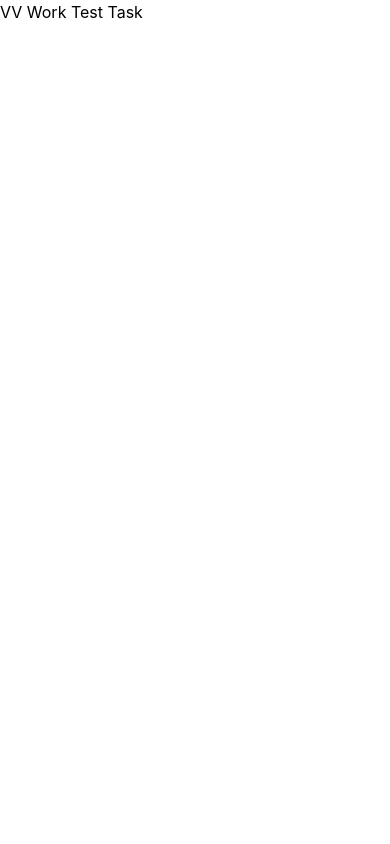
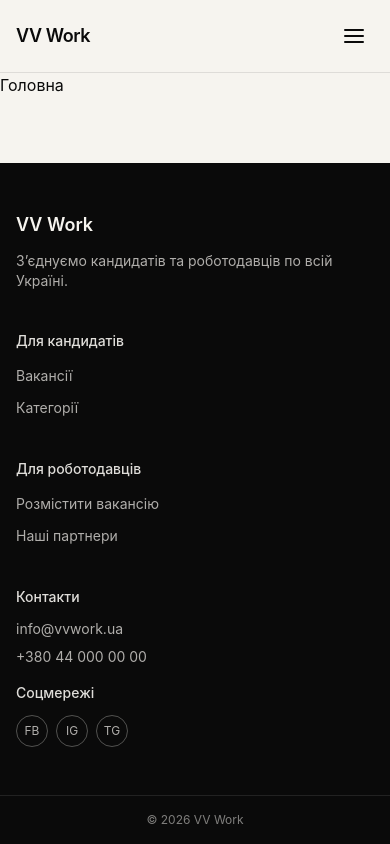
Before and after one commit to feverK13/vv-work-test-task, a React (Vite) app: page / in a window 390 px wide. Built offline with nearby package versions, Linux system fonts and the light colour scheme.

Commit message:
feat(layout): add header, footer, routing and page shells

```diff
--- a/package.json
+++ b/package.json
@@ -18,6 +18,7 @@
     "@tailwindcss/vite": "^4.3.3",
     "react": "^19.2.8",
     "react-dom": "^19.2.8",
+    "react-router": "^7.18.4",
     "tailwindcss": "^4.3.3"
   },
   "devDependencies": {
--- a/src/App.tsx
+++ b/src/App.tsx
@@ -1,5 +1,21 @@
+import { BrowserRouter, Route, Routes } from 'react-router';
+import { Layout } from '@/components/layout/layout';
+import { HomePage } from '@/pages/home';
+import { PartnerPage } from '@/pages/partner';
+import { ContactsPage } from '@/pages/contacts';
+
 function App() {
-  return <div>VV Work Test Task</div>;
+  return (
+    <BrowserRouter>
+      <Routes>
+        <Route element={<Layout />}>
+          <Route index element={<HomePage />} />
+          <Route path="partners/:slug" element={<PartnerPage />} />
+          <Route path="контакти" element={<ContactsPage />} />
+        </Route>
+      </Routes>
+    </BrowserRouter>
+  );
 }
 
 export default App;
--- /dev/null
+++ b/src/components/layout/footer.tsx
@@ -0,0 +1,85 @@
+import { Link } from 'react-router';
+
+const CURRENT_YEAR = new Date().getFullYear();
+
+const CANDIDATE_LINKS = [
+  { label: 'Вакансії', to: '/#partners' },
+  { label: 'Категорії', to: '/#categories' },
+];
+
+const EMPLOYER_LINKS = [
+  { label: 'Розмістити вакансію', to: '/контакти' },
+  { label: 'Наші партнери', to: '/#partners' },
+];
+
+const SOCIAL_LINKS = [
+  { label: 'Facebook', abbr: 'FB' },
+  { label: 'Instagram', abbr: 'IG' },
+  { label: 'Telegram', abbr: 'TG' },
+];
+
+export function Footer() {
+  return (
+    <footer className="bg-ink text-paper">
+      <div className="mx-auto grid max-w-6xl gap-10 px-4 py-12 sm:grid-cols-2 sm:px-6 lg:grid-cols-4">
+        <div>
+          <p className="text-lg font-semibold">VV Work</p>
+          <p className="mt-3 text-sm text-paper/70">
+            З’єднуємо кандидатів та роботодавців по всій Україні.
+          </p>
+        </div>
+
+        <div>
+          <p className="text-sm font-medium text-paper/90">Для кандидатів</p>
+          <ul className="mt-3 space-y-2">
+            {CANDIDATE_LINKS.map((link) => (
+              <li key={link.label}>
+                <Link to={link.to} className="text-sm text-paper/70 hover:text-brand-400">
+                  {link.label}
+                </Link>
+              </li>
+            ))}
+          </ul>
+        </div>
+
+        <div>
+          <p className="text-sm font-medium text-paper/90">Для роботодавців</p>
+          <ul className="mt-3 space-y-2">
+            {EMPLOYER_LINKS.map((link) => (
+              <li key={link.label}>
+                <Link to={link.to} className="text-sm text-paper/70 hover:text-brand-400">
+                  {link.label}
+                </Link>
+              </li>
+            ))}
+          </ul>
+        </div>
+
+        <div>
+          <p className="text-sm font-medium text-paper/90">Контакти</p>
+          <ul className="mt-3 space-y-2 text-sm text-paper/70">
+            <li>info@vvwork.ua</li>
+            <li>+380 44 000 00 00</li>
+          </ul>
+
+          <p className="mt-4 text-sm font-medium text-paper/90">Соцмережі</p>
+          <div className="mt-3 flex gap-2">
+            {SOCIAL_LINKS.map((social) => (
+              <span
+                key={social.abbr}
+                title={social.label}
+                className="flex h-8 w-8 items-center justify-center rounded-full border border-paper/30 text-xs text-paper/70"
+              >
+                {social.abbr}
+              </span>
+            ))}
+          </div>
+        </div>
+      </div>
+
+      <div className="border-t border-paper/10 px-4 py-4 text-center text-xs text-paper/50 sm:px-6">
+        © {CURRENT_YEAR} VV Work
+      </div>
+    </footer>
+  );
+}
--- /dev/null
+++ b/src/components/layout/header.tsx
@@ -0,0 +1,110 @@
+import { useState } from 'react';
+import { Link, useLocation } from 'react-router';
+
+type NavItem = {
+  label: string;
+  to: string;
+};
+
+const NAV_ITEMS: NavItem[] = [
+  { label: 'Знайти роботу', to: '/#partners' },
+  { label: 'Знайти працівника', to: '/#employer' },
+  { label: 'Про нас', to: '/#about' },
+  { label: 'Партнери', to: '/#partners' },
+  { label: 'Контакти', to: '/контакти' },
+];
+
+function MenuIcon() {
+  return (
+    <svg
+      width="24"
+      height="24"
+      viewBox="0 0 24 24"
+      fill="none"
+      stroke="currentColor"
+      strokeWidth="2"
+      strokeLinecap="round"
+      aria-hidden="true"
+    >
+      <line x1="3" y1="6" x2="21" y2="6" />
+      <line x1="3" y1="12" x2="21" y2="12" />
+      <line x1="3" y1="18" x2="21" y2="18" />
+    </svg>
+  );
+}
+
+function CloseIcon() {
+  return (
+    <svg
+      width="24"
+      height="24"
+      viewBox="0 0 24 24"
+      fill="none"
+      stroke="currentColor"
+      strokeWidth="2"
+      strokeLinecap="round"
+      aria-hidden="true"
+    >
+      <line x1="6" y1="6" x2="18" y2="18" />
+      <line x1="18" y1="6" x2="6" y2="18" />
+    </svg>
+  );
+}
+
+export function Header() {
+  const [isMenuOpen, setIsMenuOpen] = useState(false);
+  const location = useLocation();
+
+  const isActive = (to: string) => {
+    const [path, hash] = to.split('#');
+    return location.pathname === path && location.hash === (hash ? `#${hash}` : '');
+  };
+
+  const navLinkClassName = (to: string) =>
+    `text-sm transition-colors ${
+      isActive(to) ? 'text-brand-500 underline underline-offset-4' : 'text-ink hover:text-brand-500'
+    }`;
+
+  return (
+    <header className="sticky top-0 z-40 border-b border-ink/10 bg-paper">
+      <div className="mx-auto flex max-w-6xl items-center justify-between px-4 py-4 sm:px-6">
+        <Link to="/" className="text-lg font-semibold tracking-tight text-ink">
+          VV Work
+        </Link>
+
+        <nav className="hidden items-center gap-6 md:flex">
+          {NAV_ITEMS.map((item) => (
+            <Link key={item.label} to={item.to} className={navLinkClassName(item.to)}>
+              {item.label}
+            </Link>
+          ))}
+        </nav>
+
+        <button
+          type="button"
+          className="inline-flex items-center justify-center p-2 text-ink md:hidden"
+          aria-expanded={isMenuOpen}
+          onClick={() => setIsMenuOpen((open) => !open)}
+        >
+          <span className="sr-only">{isMenuOpen ? 'Закрити меню' : 'Відкрити меню'}</span>
+          {isMenuOpen ? <CloseIcon /> : <MenuIcon />}
+        </button>
+      </div>
+
+      {isMenuOpen ? (
+        <nav className="flex flex-col gap-1 border-t border-ink/10 px-4 pb-4 md:hidden">
+          {NAV_ITEMS.map((item) => (
+            <Link
+              key={item.label}
+              to={item.to}
+              onClick={() => setIsMenuOpen(false)}
+              className={`${navLinkClassName(item.to)} py-2`}
+            >
+              {item.label}
+            </Link>
+          ))}
+        </nav>
+      ) : null}
+    </header>
+  );
+}
--- /dev/null
+++ b/src/components/layout/layout.tsx
@@ -0,0 +1,15 @@
+import { Outlet } from 'react-router';
+import { Header } from '@/components/layout/header';
+import { Footer } from '@/components/layout/footer';
+
+export function Layout() {
+  return (
+    <div className="flex min-h-screen flex-col bg-paper text-ink">
+      <Header />
+      <main className="flex-1">
+        <Outlet />
+      </main>
+      <Footer />
+    </div>
+  );
+}
--- /dev/null
+++ b/src/pages/contacts/index.tsx
@@ -0,0 +1,3 @@
+export function ContactsPage() {
+  return <h1>Контакти</h1>;
+}
--- /dev/null
+++ b/src/pages/home/index.tsx
@@ -0,0 +1,3 @@
+export function HomePage() {
+  return <h1>Головна</h1>;
+}
--- /dev/null
+++ b/src/pages/partner/index.tsx
@@ -0,0 +1,12 @@
+import { useParams } from 'react-router';
+
+export function PartnerPage() {
+  const { slug } = useParams<{ slug: string }>();
+
+  return (
+    <div>
+      <h1>Партнер</h1>
+      <p>slug: {slug}</p>
+    </div>
+  );
+}
```
Also changed, not shown: 2 other files (tests, documents, lock files or other folders).
